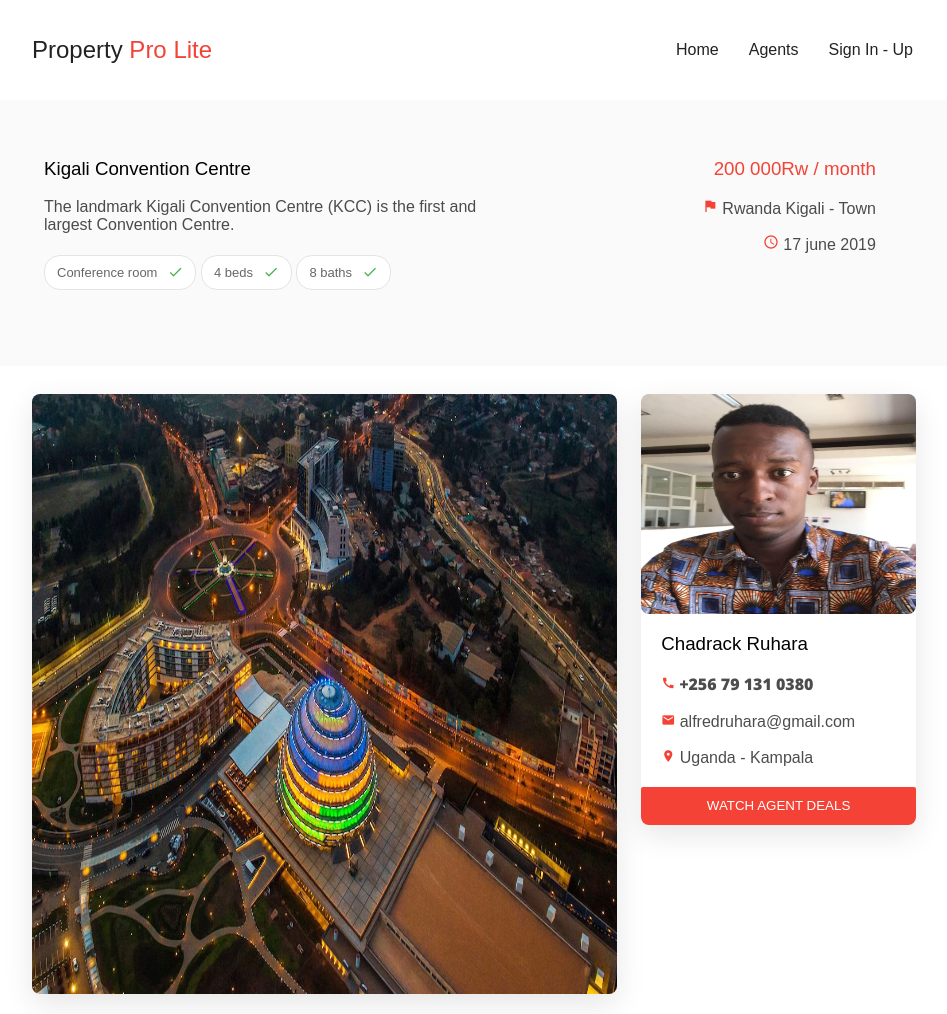
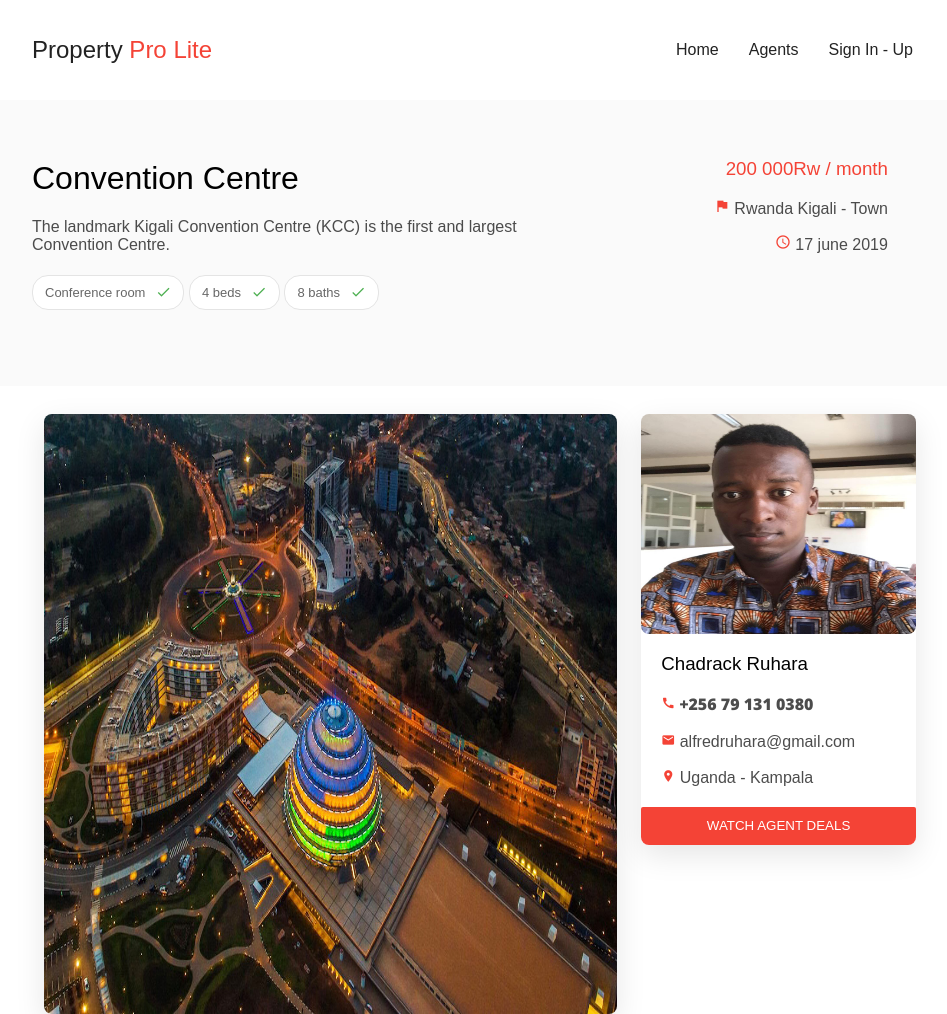
Before and after one commit to alfredruhara/property-pro-lite, a plain HTML site: page UI/html/property.html in a window 1280 px wide. Shown: the top 1014 px of the page, without its empty margins (160-1107 px from the left). Drawn offline with Linux system fonts and the light colour scheme; files whose address does not match are found by name.

Commit message:
[bg-166751459] Ajust elements

```diff
--- a/UI/html/property.html
+++ b/UI/html/property.html
@@ -38,8 +38,8 @@
             <div class="container">
                     <div class="let fg-" style="padding-left: 0em" >
                          <div class="row">
-                                <div class="col s12 m7 l7">
-                                        <h3> Kigali Convention Centre</h3>
+                                <div class="col s12 m7 l7" style="padding:0px;">
+                                        <h1> Convention Centre</h1>
                                          <span class="fg-unfocus"> The landmark Kigali Convention Centre (KCC) is the first and largest Convention Centre.</span>
                                          <p>
                                                 <div class="tag"> <i class="material-icons fg-green">done</i>  Conference room </div>
@@ -47,7 +47,7 @@
                                                 <div class="tag"> <i class="material-icons fg-green">done</i>  8 baths </div>
                                             </p>
                                   </div>
-                                  <div class="col s12 m5 l5 right-align">
+                                  <div class="col s12 m5 l5 right-align" style="padding:0px;">
                                         <h3 class="fg-primary"> 200 000Rw / month</h3>
                                         <p class="fg-unfocus">
                                             <i class="material-icons fg-primary" style="font-size: 16px;">flag</i> Rwanda Kigali - Town
@@ -66,7 +66,7 @@
     <div class="container">
         <div class="row">
 
-                <div class="col s12 m6 l8" style="padding-left:0em;">
+                <div class="col s12 m6 l8" >
                     <div class="card ">
 
                         <div class="slider" >
```
Also changed, not shown: UI/html/signin.html (+1 -1 lines), UI/html/signup.html (+1 -1 lines).
